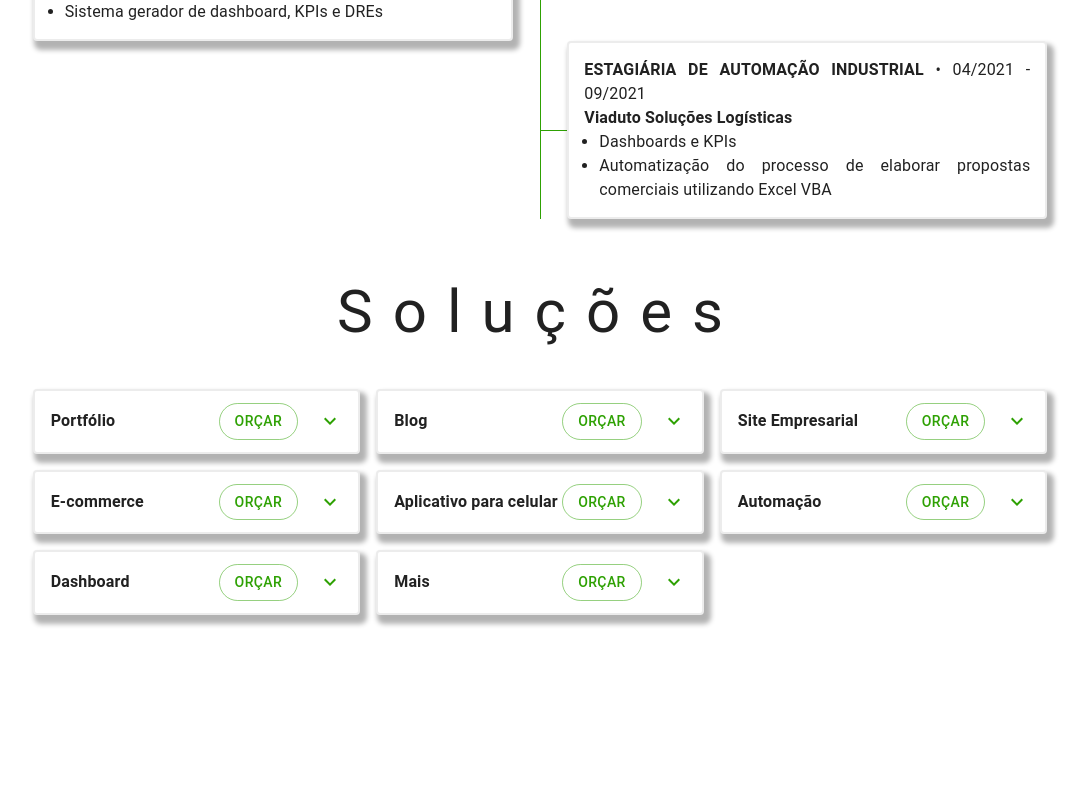
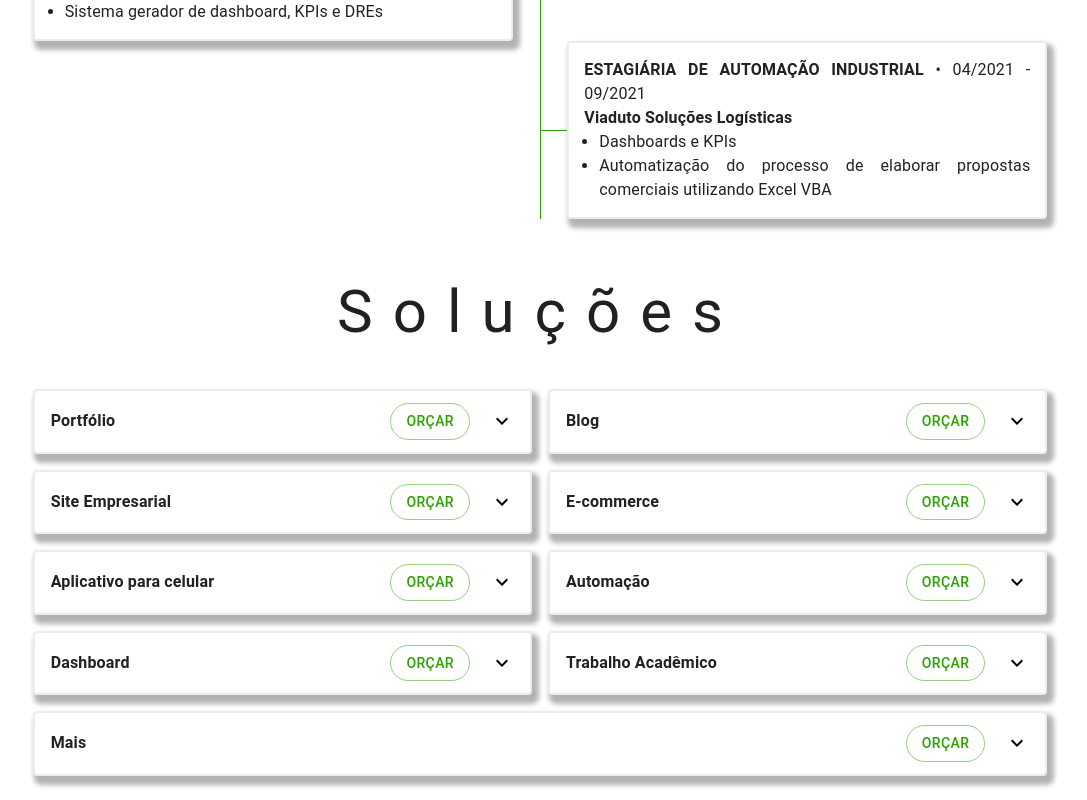
Before and after one commit to AshileySabah/portfolio-final, a React (Vite) app: page / in a window 1280 px wide. Shown: the part 1794-2594 px from the top of the page, without its empty margins (100-1187 px from the left). Before the commit the page ends 2433 px from the top, so only its background shows below. Built offline with nearby package versions, Linux system fonts and the light colour scheme.

Commit message:
feat: solucoes enum e height

```diff
--- a/src/pages/Solucoes/components/styles.tsx
+++ b/src/pages/Solucoes/components/styles.tsx
@@ -1,4 +1,4 @@
-import styled from "styled-components";
+import styled, { css } from "styled-components";
 import { Accordion, Box } from "@mui/material";
 
 export const Container = styled(Accordion)`
@@ -11,8 +11,6 @@ export const Container = styled(Accordion)`
   -moz-box-shadow: 4px 6px 5px 3px rgba(0, 0, 0, 0.3) !important;
   box-shadow: 4px 6px 5px 3px rgba(0, 0, 0, 0.3) !important;
 
-  height: 100%;
-
   border: 2px solid
     ${({ theme, expanded }) =>
       expanded ? theme?.palette?.secondary?.main : "#ececec"};
@@ -24,7 +22,10 @@ export const Container = styled(Accordion)`
   }
 
   svg {
-    color: ${({ theme }) => theme?.palette?.secondary?.main};
+    color: ${({ theme, expanded }) =>
+      expanded
+        ? theme?.palette?.secondary?.main
+        : theme?.palette?.common?.black};
   }
 `;
 
--- a/src/pages/Solucoes/data.ts
+++ b/src/pages/Solucoes/data.ts
@@ -1,46 +1,63 @@
+export enum SolucoesEnum {
+  PORTFOLIO = "Portfólio",
+  BLOG = "Blog",
+  SITE_EMPRESARIAL = "Site Empresarial",
+  E_COMMERCE = "E-commerce",
+  APLICATIVO_PARA_CELULAR = "Aplicativo para celular",
+  AUTOMACAO = "Automação",
+  DASHBOARD = "Dashboard",
+  TRABALHO_ACADEMICO = "Trabalho Acadêmico",
+  MAIS = "Mais",
+}
+
 export interface Solucoes {
-  tipo: string;
+  tipo: SolucoesEnum;
   descricao: string;
 }
 
 export const solucoes: Solucoes[] = [
   {
-    tipo: "Portfólio",
+    tipo: SolucoesEnum.PORTFOLIO,
     descricao:
       "Desenvolvimento de sites personalizados para exibição de trabalhos e projetos de forma visual e funcional.",
   },
   {
-    tipo: "Blog",
+    tipo: SolucoesEnum.BLOG,
     descricao:
       "Criação de blogs responsivos e dinâmicos, com integração de CMS e funcionalidades de SEO.",
   },
   {
-    tipo: "Site Empresarial",
+    tipo: SolucoesEnum.SITE_EMPRESARIAL,
     descricao:
       "Desenvolvimento de sites para empresas com foco em performance, usabilidade e identidade corporativa.",
   },
   {
-    tipo: "E-commerce",
+    tipo: SolucoesEnum.E_COMMERCE,
     descricao:
       "Construção de lojas online com integração de pagamentos, controle de estoque e suporte a vendas.",
   },
   {
-    tipo: "Aplicativo para celular",
+    tipo: SolucoesEnum.APLICATIVO_PARA_CELULAR,
     descricao:
       "Criação de apps para Android e iOS com funcionalidades personalizadas para diversos setores.",
   },
   {
-    tipo: "Automação",
+    tipo: SolucoesEnum.AUTOMACAO,
     descricao:
       "Implementação de sistemas de automação para otimizar processos e aumentar a eficiência de negócios.",
   },
   {
-    tipo: "Dashboard",
+    tipo: SolucoesEnum.DASHBOARD,
     descricao:
       "Desenvolvimento de dashboards interativos e personalizados para monitoramento de dados e métricas de desempenho.",
   },
   {
-    tipo: "Mais",
+    tipo: SolucoesEnum.TRABALHO_ACADEMICO,
+    descricao:
+      "Desenvolvimento de soluções digitais para trabalhos acadêmicos e projetos de TCC.",
+  },
+  {
+    tipo: SolucoesEnum.MAIS,
     descricao: "Soluções sob demanda para projetos específicos.",
   },
 ];
--- a/src/pages/Solucoes/index.tsx
+++ b/src/pages/Solucoes/index.tsx
@@ -1,4 +1,4 @@
-import { solucoes } from "./data";
+import { solucoes, SolucoesEnum } from "./data";
 import { Card } from "./components/Card";
 import { Grid } from "@mui/material";
 import { PageLayout } from "@/components/PageLayout";
@@ -11,7 +11,14 @@ export const Solucoes = () => {
           <Grid container spacing={2}>
             {solucoes?.map((solucao) => {
               return (
-                <Grid item xs={12} sm={12} md={6} lg={4} xl={3}>
+                <Grid
+                  item
+                  xs={12}
+                  sm={12}
+                  md={solucao?.tipo === SolucoesEnum.MAIS ? 12 : 6}
+                  lg={solucao?.tipo === SolucoesEnum.MAIS ? 12 : 6}
+                  xl={4}
+                >
                   <Card {...solucao} />
                 </Grid>
               );
```
